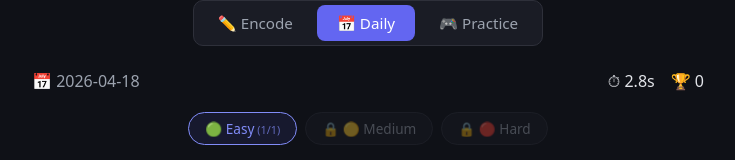
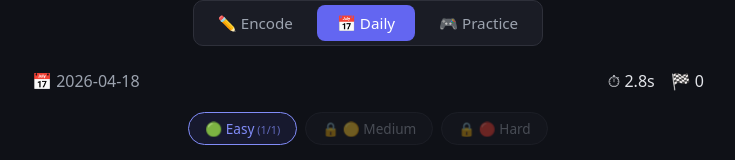
Before and after one commit to LiamMacpherson/vexicon, a React (Vite) app: page / in a window 1280 px wide. Both pictures are taken after a click on the button "📅 Daily". Shown: the part 157-317 px from the top of the page, without its empty margins (272-1007 px from the left). Built offline with nearby package versions, Linux system fonts and the light colour scheme.

Commit message:
feat: swap trophy for chequered flag

```diff
--- a/src/components/DailyChallenge.tsx
+++ b/src/components/DailyChallenge.tsx
@@ -180,7 +180,7 @@ export default function DailyChallenge() {
     return (
       <div className="daily-complete">
         <div className="daily-complete-inner">
-          <span className="big-emoji">🏆</span>
+          <span className="big-emoji">🏁</span>
           <h2>Daily Challenge Complete!</h2>
           <p className="daily-date">📅 {today}</p>
 
@@ -380,7 +380,7 @@ export default function DailyChallenge() {
         <span className="daily-date">📅 {today}</span>
         <div className="game-stats">
           <span>⏱ {formatTime(roundState.elapsed)}</span>
-          <span>🏆 {totalScore}</span>
+          <span>🏁 {totalScore}</span>
         </div>
       </div>
 
@@ -544,7 +544,7 @@ export default function DailyChallenge() {
               <button className="next-btn" onClick={handleNext}>
                 {isLastRoundOfStage
                   ? isLastStage
-                    ? 'Finish! 🏆'
+                    ? 'Finish! 🏁'
                     : `Next: ${STAGE_LABELS[STAGES[stageIndex + 1]]} →`
                   : 'Next →'}
               </button>
```
